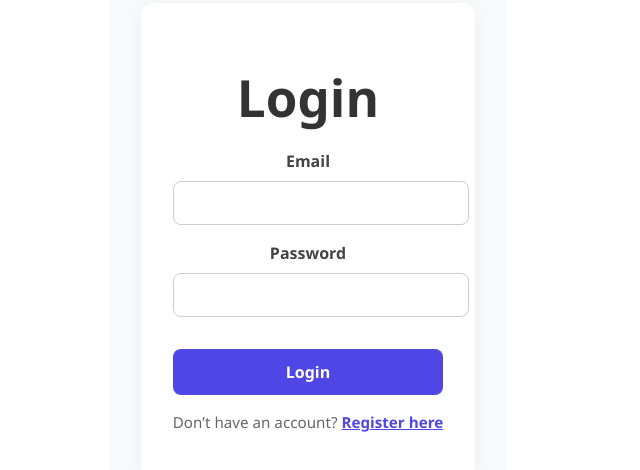
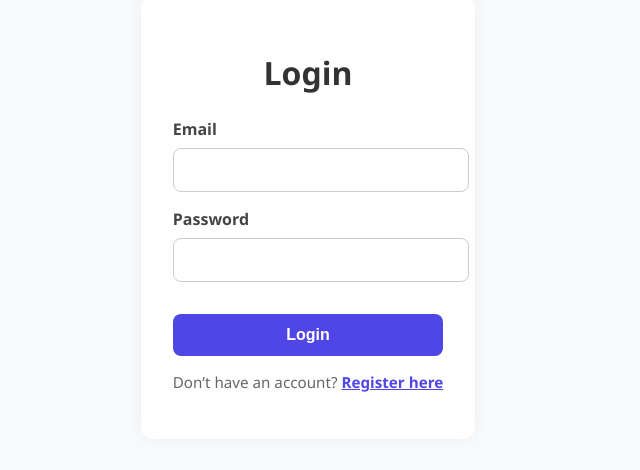
Before and after one commit to sverrgha/Full-stack-project-group-8, a Vue app in the folder frontend/: page /login in a window 1280 px wide. Shown: the part 222-692 px from the top of the page, without its empty margins (332-972 px from the left). Built offline with nearby package versions, Linux system fonts and the light colour scheme.

Commit message:
added font-familiy to body

```diff
--- a/frontend/src/style.css
+++ b/frontend/src/style.css
@@ -1,79 +1,3 @@
-:root {
-  font-family: system-ui, Avenir, Helvetica, Arial, sans-serif;
-  line-height: 1.5;
-  font-weight: 400;
-
-  color-scheme: light dark;
-  color: rgba(255, 255, 255, 0.87);
-  background-color: #242424;
-
-  font-synthesis: none;
-  text-rendering: optimizeLegibility;
-  -webkit-font-smoothing: antialiased;
-  -moz-osx-font-smoothing: grayscale;
+html, body {
+    font-family: 'Segoe UI', sans-serif;
 }
-
-a {
-  font-weight: 500;
-  color: #646cff;
-  text-decoration: inherit;
-}
-a:hover {
-  color: #535bf2;
-}
-
-body {
-  margin: 0;
-  display: flex;
-  place-items: center;
-  min-width: 320px;
-  min-height: 100vh;
-}
-
-h1 {
-  font-size: 3.2em;
-  line-height: 1.1;
-}
-
-button {
-  border-radius: 8px;
-  border: 1px solid transparent;
-  padding: 0.6em 1.2em;
-  font-size: 1em;
-  font-weight: 500;
-  font-family: inherit;
-  background-color: #1a1a1a;
-  cursor: pointer;
-  transition: border-color 0.25s;
-}
-button:hover {
-  border-color: #646cff;
-}
-button:focus,
-button:focus-visible {
-  outline: 4px auto -webkit-focus-ring-color;
-}
-
-.card {
-  padding: 2em;
-}
-
-#app {
-  max-width: 1280px;
-  margin: 0 auto;
-  padding: 2rem;
-  text-align: center;
-}
-
-@media (prefers-color-scheme: light) {
-  :root {
-    color: #213547;
-    background-color: #ffffff;
-  }
-  a:hover {
-    color: #747bff;
-  }
-  button {
-    background-color: #f9f9f9;
-  }
-}
```
